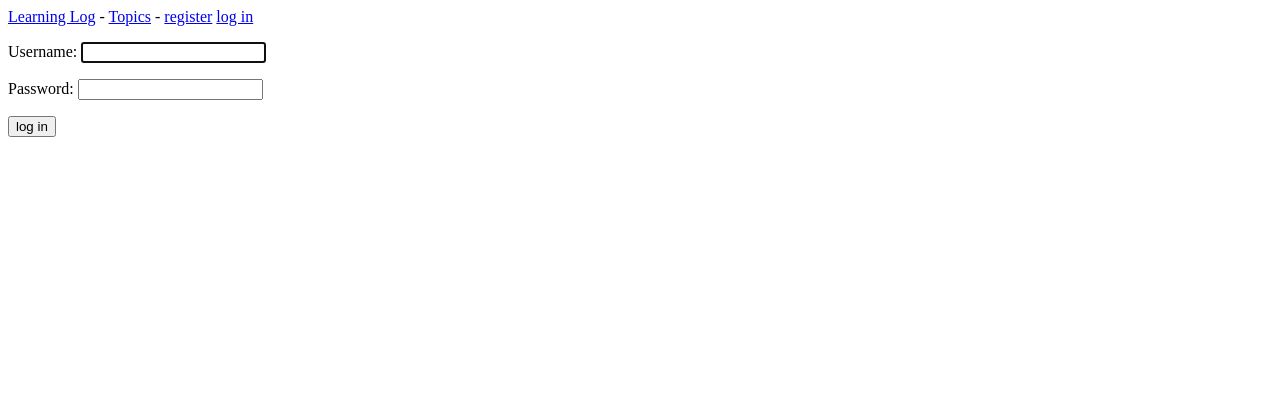
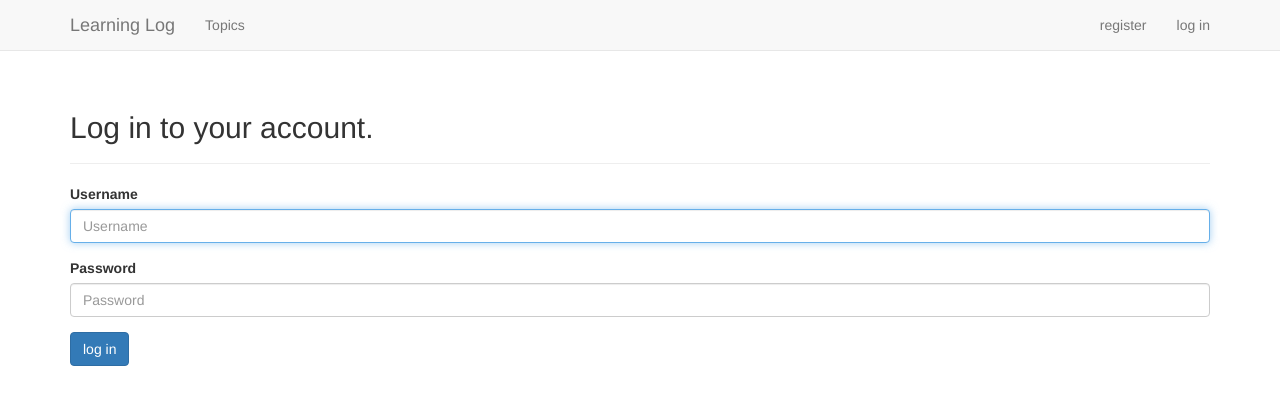
Before and after one commit to youthnone/learning_log, a Django app: page /users/login/ in a window 1280 px wide. Shown: the top 405 px of the page. Run offline with Django 3.2, Linux system fonts and the light colour scheme; some libraries are stand-ins or nearby versions.

Commit message:
Factory edit 2

```diff
--- a/learning_logs/templates/learning_logs/base.html
+++ b/learning_logs/templates/learning_logs/base.html
@@ -1,13 +1,57 @@
-<p>
-  <a href="{% url 'index' %}">Learning Log</a> -
-  <a href="{% url 'topics' %}">Topics</a> -
-  {% if user.is_authenticated %}
-    Hello, {{ user.username }}.
-      <a href="{% url 'logout' %}">log out</a>
-  {% else %}
-      <a href="{% url 'register' %}">register</a>
-      <a href="{% url 'login' %}">log in</a>
-  {% endif %}
-</p>
+{% load bootstrap3 %}
 
-{% block content %}{% endblock content%}
+<!DOCTYPE html>
+<html lang="en">
+<head>
+    <meta charset="UTF-8">
+    <meta http-equiv="X-UA-Compatible" content="IE=edge"/>
+    <!--调用最高版本的IE,以最高级别的可用模式显示内容-->
+    <meta name="viewport" content="width=device-width,initial-scale=1" />
+    <!--移动端页面显示优化，device-width指设备的宽度，initial-scale =1.0指首次加载页面，按实际尺寸显示，不缩放。-->
+    <title>Learning Log</title>
+
+    {% bootstrap_css %}
+    {% bootstrap_javascript %}
+    <body>
+
+       <!--Static navbar-->
+        <nav class="navbar navbar-default navbar-static-top">
+           <div class="container">
+
+                <div class="navbar-header">
+                    <button type="button" class="navbar-toggle collapsed"
+                        data-toggle="collapse" data-target="#navbar">
+                    </button>
+                    <a class="navbar-brand" href="{% url 'index' %}">Learning Log</a>
+                </div>
+
+                <div id="navbar" class="navbar-collapse collapsed">
+                    <ul class="nav navbar-nav">
+                        <li><a href="{% url 'topics' %}">Topics</a></li>
+                    </ul>
+
+                    <ul class="nav navbar-nav navbar-right">
+                        {% if user.is_authenticated %}
+                                <li><a>Hello, {{ user.username }}.</a></li>
+                                <li><a href="{% url 'logout' %}">log out</a></li>
+                        {% else %}
+                            <li><a href="{% url 'register' %}">register</a></li>
+                            <li><a href="{% url 'login' %}">log in</a></li>
+                        {% endif %}
+                    </ul>
+                </div><!--/.nav-collapse-->
+           </div>
+        </nav>
+        <!--页面的内容-->
+        <div class="container">
+
+            <div class="page-header">
+                {% block header %}{% endblock header %}
+            </div>
+            <div>
+                {% block content %}{% endblock content %}
+            </div>
+        </div><!--/container-->
+    </body>
+</head>
+</html>
--- a/users/templates/users/login.html
+++ b/users/templates/users/login.html
@@ -1,15 +1,21 @@
 {% extends "learning_logs/base.html" %}
+{% load bootstrap3 %}
+
+{% block header %}
+   <h2>Log in to your account.</h2>
+{% endblock header %}
 
 {% block content %}
-    {% if form.errors %}
-    <p>Your username and password didn't match. Please try again.</p>
-    {% endif %}
 
-    <form method="post" action="{% url 'login' %}">
-    {% csrf_token %}
-    {{ form.as_p }}
+    <form method="post" action="{% url 'login' %}" class="form">
+        {% csrf_token %}
+        {% bootstrap_form form %}
 
-    <button name="submit">log in</button>
-    <input type="hidden" name="next" value="{% url 'index' %}" />
+        {% buttons %}
+            <button name="submit" class="btn btn-primary">log in</button>
+        {% endbuttons %}
+
+        <input type="hidden" name="next" value="{% url 'index' %}" />
     </form>
+
 {% endblock content %}
```
Also changed, not shown: learning_log/settings.py (+9 -1 lines), learning_logs/templates/learning_logs/index.html (+14 -2 lines), db.sqlite3.
